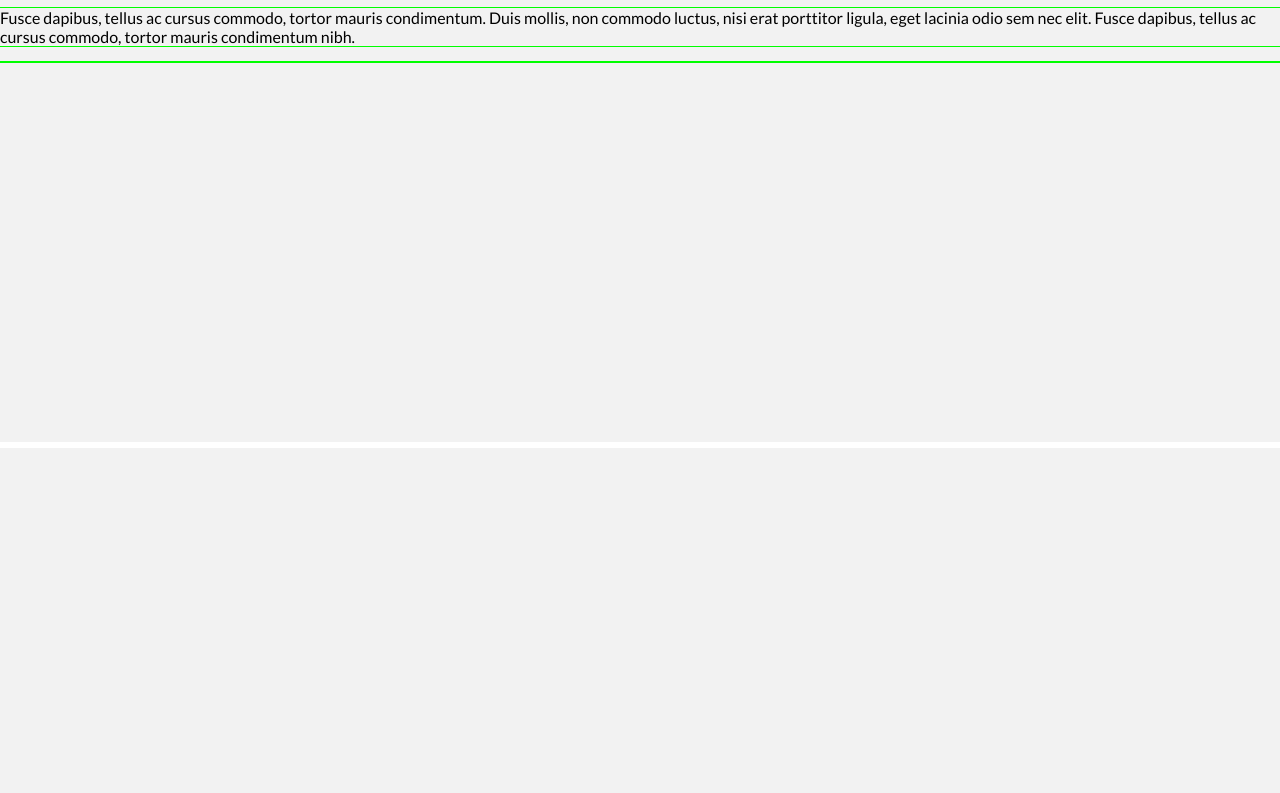
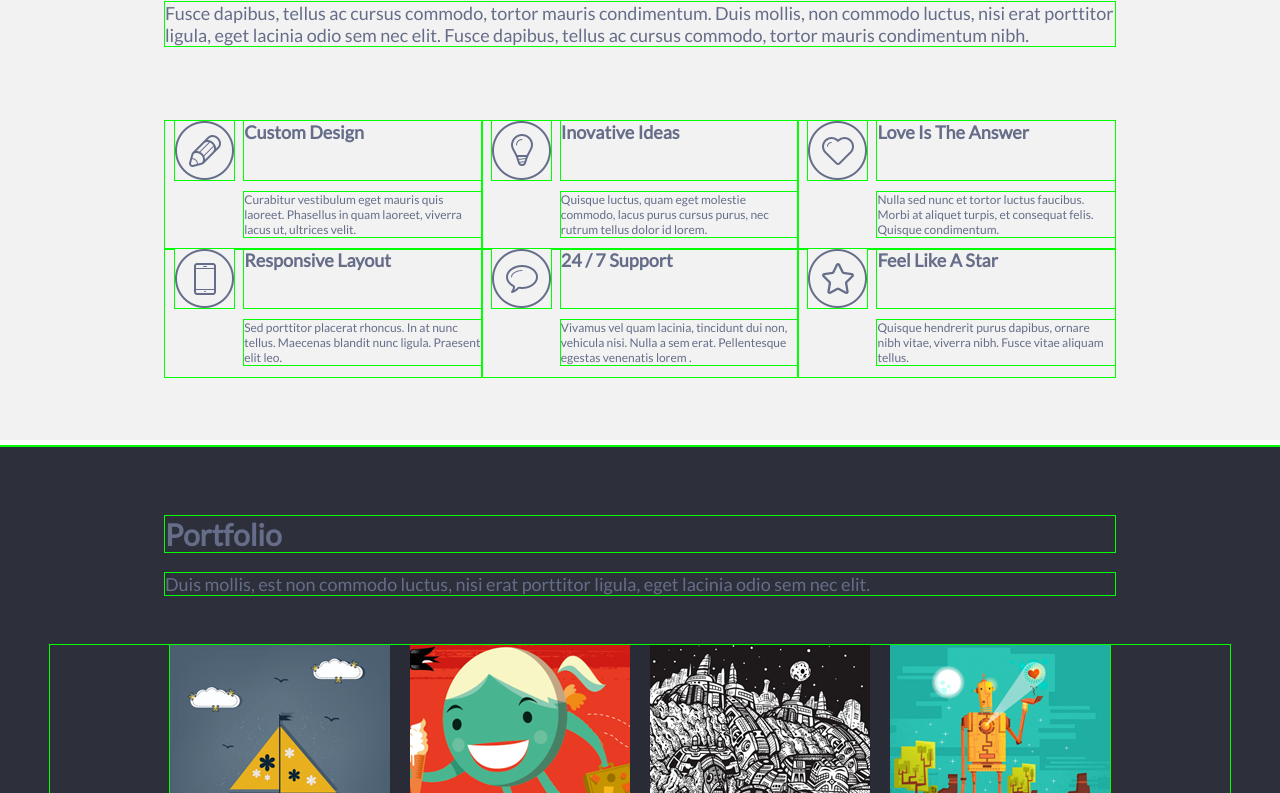
Before and after one commit to Riley24e/289.101, a plain HTML site: page singolo.files/index.html in a window 1280 px wide. Shown: the part 627-1420 px from the top of the page. Before the commit the page ends 1075 px from the top, so only its background shows below. Drawn offline with Linux system fonts and the light colour scheme.

Commit message:
continued singolo

```diff
--- a/singolo.files/index.html
+++ b/singolo.files/index.html
@@ -32,10 +32,77 @@
         </div>
 
         <div id="services">
-        <h1> Our Services</h1>
-        <p> Fusce dapibus, tellus ac cursus commodo, tortor mauris condimentum. Duis mollis, non commodo luctus, nisi erat porttitor ligula, eget lacinia odio sem nec elit. Fusce dapibus, tellus ac cursus commodo, tortor mauris condimentum nibh.</p>
-            <div></div>
+
+        <h1 class="heading"> Our Services</h1>
+        <p class="text"> Fusce dapibus, tellus ac cursus commodo, tortor mauris condimentum. Duis mollis, non commodo luctus, nisi erat porttitor ligula, eget lacinia odio sem nec elit. Fusce dapibus, tellus ac cursus commodo, tortor mauris condimentum nibh.</p>
+            <div class="points">
+                <div class="icon">
+                    <img src="img/pen.png" alt="pen icon"/>
+                    <h1>Custom Design</h1>
+                    <p>Curabitur vestibulum eget mauris quis laoreet. Phasellus in quam laoreet, viverra lacus ut, ultrices velit.</p>
+                </div>
+                <div class="icon">
+                    <img src="img/light.png" alt="pen icon"/>
+                    <h1>Inovative Ideas</h1>
+                    <p>Quisque luctus, quam eget molestie commodo, lacus purus cursus purus, nec rutrum tellus dolor id lorem.</p>
+                </div>
+                 <div class="icon">
+                    <img src="img/heart.png" alt="pen icon"/>
+                    <h1>Love Is The Answer</h1>
+                    <p>Nulla sed nunc et tortor luctus faucibus. Morbi at aliquet turpis, et consequat felis. Quisque condimentum.</p>
+                </div>
+                 <div class="icon">
+                    <img src="img/phone.png" alt="pen icon"/>
+                    <h1>Responsive Layout</h1>
+                    <p>Sed porttitor placerat rhoncus. In at nunc tellus. Maecenas blandit nunc ligula. Praesent elit leo.</p>
+                </div>
+                 <div class="icon">
+                    <img src="img/speach.png" alt="pen icon"/>
+                    <h1>24 / 7 Support</h1>
+                    <p>Vivamus vel quam lacinia, tincidunt dui non, vehicula nisi. Nulla a sem erat. Pellentesque egestas venenatis lorem .</p>
+                </div>
+               <div class="icon">
+                    <img src="img/star.png" alt="pen icon"/>
+                    <h1>Feel Like A Star</h1>
+                    <p>Quisque hendrerit purus dapibus, ornare nibh vitae, viverra nibh. Fusce vitae aliquam tellus.</p>
+                </div>
+
+            </div>
         </div>
+
+        <div id="portfolio">
+            <h1 class="title">Portfolio</h1>
+            <p class="about">Duis mollis, est non commodo luctus, nisi erat porttitor ligula, eget lacinia odio sem nec elit.</p>
+
+            <div class="colage">
+            <img src="img/colage.png" />
+            </div>
+        </div>
+
+        <div id="about">
+            <h1>About Us</h1>
+            <p>Fusce dapibus, tellus ac cursus commodo, tortor mauris condimentum. Duis mollis, non commodo luctus, nisi erat porttitor ligula, eget lacinia odio sem nec elit. Fusce dapibus, tellus ac cursus commodo, tortor mauris condimentum nibh.</p>
+            <div class="people">
+                <div class="1">
+                    <img src="img/1.png"/>
+                    <h1></h1>
+                    <p></p>
+                </div>
+                <div class="2">
+                <img src="img/2.png"/>
+                    <h1></h1>
+                    <p></p>
+                </div>
+                <div class="3">
+                <img src="img/3.png"/>
+                    <h1></h1>
+                    <p></p>
+                </div>
+
+
+            </div>
+        </div>
+
     </body>
 
 </html>
--- a/singolo.files/styles.css
+++ b/singolo.files/styles.css
@@ -60,5 +60,89 @@ body{
 #services{
     height: 494px;
     border-bottom: 6px solid white;
+    color: #666d89;
+}
+
+.heading{
+    margin-left: auto;
+    margin-right: auto;
+    max-width: 950px;
+    margin top: 40px;
+    font-size: 30px;
 
 }
+.text{
+     margin-left: auto;
+    margin-right: auto;
+    margin-top: 20px;
+    max-width: 950px;
+    font-size: 18px;
+
+}
+.points{
+     margin-left: auto;
+    margin-right: auto;
+    margin-top: 75px;
+    max-width: 950px;
+    display: grid;
+    grid-template-columns: 1fr 1fr 1fr
+}
+.icon{
+    display: grid;
+    grid-template-columns: 1fr 1fr 1fr 1fr
+}
+.icon img{
+    grid-column: 1/2;
+    margin: auto;
+
+}
+.icon h1{
+    grid-column: 2/5;
+    font-size: 18px;
+    margin: 0px
+}
+.icon p{
+    grid-column: 2/5;
+    font-size: 12px;
+}
+
+#portfolio{
+  height: 864px;
+    border-bottom: 6px solid #323746;
+    background-color: #2d303a;
+    color: #666d89;
+    padding-top: 50px
+
+
+
+}
+.title{
+    margin-left: auto;
+    margin-right: auto;
+    max-width: 950px;
+    font-size: 30px;
+
+}
+.about{
+     margin-left: auto;
+    margin-right: auto;
+    margin-top: 20px;
+    max-width: 950px;
+    font-size: 18px;
+}
+
+.colage{
+    text-align: center;
+    margin: 50px
+
+}
+
+#about{
+    height: 730px;
+
+}
+
+.people{
+    display: grid;
+    grid-template-columns: 1fr 1fr 1fr
+}
```
Also changed, not shown: singolo.files/img/1.png (added), singolo.files/img/2.png (added), singolo.files/img/3.png (added), singolo.files/img/colage.png (added), singolo.files/img/heart.png (added), singolo.files/img/light.png (added), singolo.files/img/pen.png (added), singolo.files/img/phone.png (added), singolo.files/img/speach.png (added), singolo.files/img/star.png (added).
